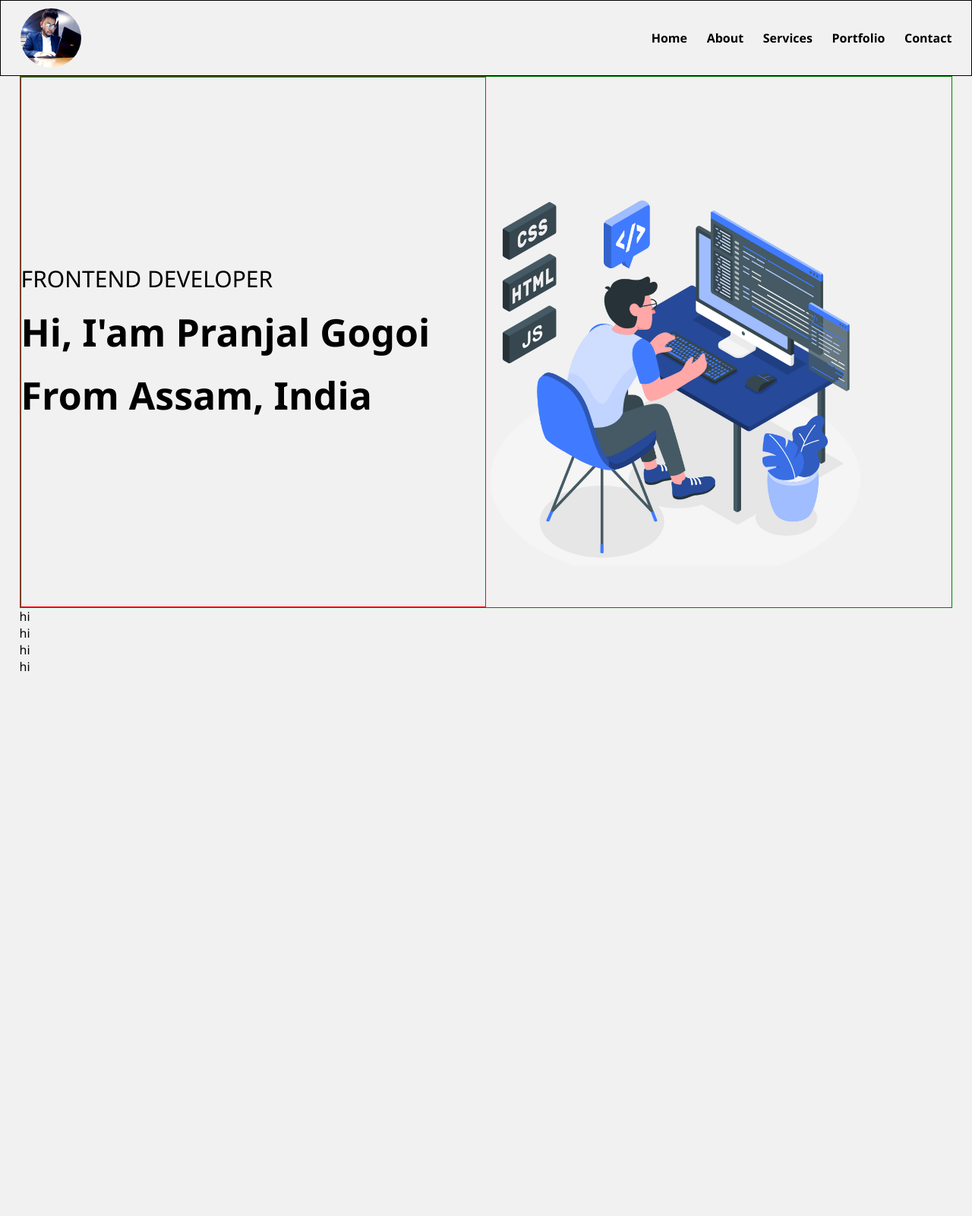
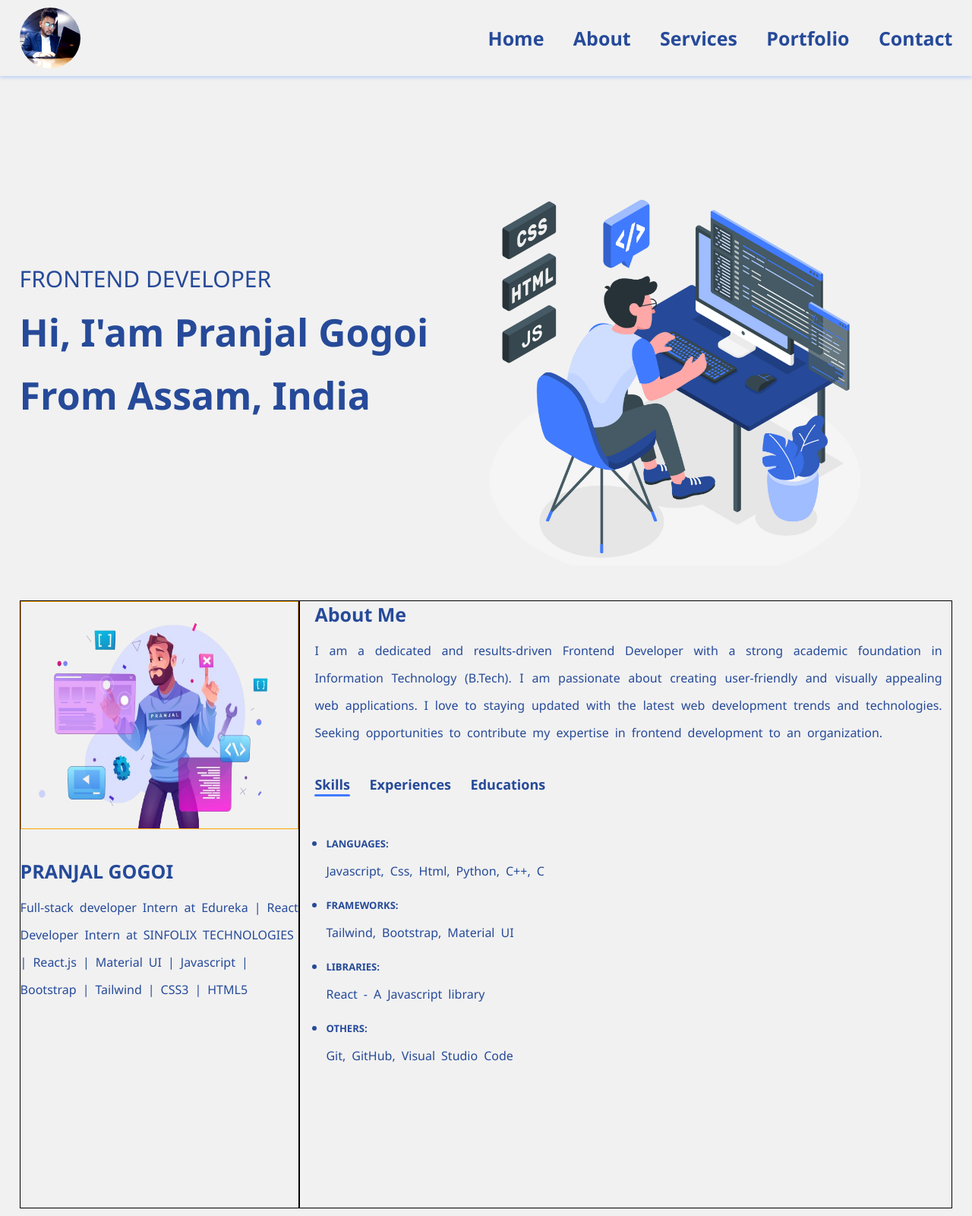
Before and after one commit to pranjalgogoi1209/portfolio-website-js, a plain HTML site: page index.html in a window 1280 px wide. Shown: the whole page at 76% size. Before the commit the page ends 888 px from the top, so only its background shows below. Drawn offline with Linux system fonts and the light colour scheme.

Commit message:
about updated

```diff
--- a/index.html
+++ b/index.html
@@ -3,7 +3,7 @@
   <head>
     <meta charset="UTF-8" />
     <meta name="viewport" content="width=device-width, initial-scale=1.0" />
-    <title>pranjal gogoi | portfolio</title>
+    <title>pranjal gogoi | portfolio website</title>
     <link rel="stylesheet" href="style.css" />
   </head>
   <body>
@@ -12,7 +12,7 @@
       <nav>
         <ul>
           <li><a href="">Home</a></li>
-          <li><a href="">About</a></li>
+          <li><a href="#about">About</a></li>
           <li><a href="">Services</a></li>
           <li><a href="">Portfolio</a></li>
           <li><a href="">Contact</a></li>
@@ -20,6 +20,7 @@
       </nav>
     </header>
     <main>
+      <!-- home section starts here -->
       <section id="home">
         <div class="home-intro">
           <p>FRONTEND DEVELOPER</p>
@@ -27,11 +28,110 @@
           <h1>From Assam, India</h1>
         </div>
       </section>
-      <p>hi</p>
-      <p>hi</p>
-      <p>hi</p>
-      <p>hi</p>
+      <!-- home section ends here -->
+
+      <!-- about section starts here -->
+      <section id="about">
+        <div class="about-image">
+          <img src="./images/about-image.png" alt="about-image" />
+          <div class="about-image-headline">
+            <h1>PRANJAL GOGOI</h1>
+            <p>
+              Full-stack developer Intern at Edureka | React Developer Intern at
+              SINFOLIX TECHNOLOGIES | React.js | Material UI | Javascript |
+              Bootstrap | Tailwind | CSS3 | HTML5
+            </p>
+          </div>
+        </div>
+        <div class="about-content">
+          <div class="about-content-head">
+            <h1>About Me</h1>
+            <p>
+              I am a dedicated and results-driven Frontend Developer with a
+              strong academic foundation in Information Technology (B.Tech). I
+              am passionate about creating user-friendly and visually appealing
+              web applications. I love to staying updated with the latest web
+              development trends and technologies. Seeking opportunities to
+              contribute my expertise in frontend development to an
+              organization.
+            </p>
+          </div>
+          <ul class="tab-links">
+            <li class="tab-link-active">Skills</li>
+            <li>Experiences</li>
+            <li>Educations</li>
+          </ul>
+          <div class="tab-content">
+            <div class="skills-content">
+              <ul>
+                <li>
+                  <strong>LANGUAGES:</strong>
+                  <p>Javascript, Css, Html, Python, C++, C</p>
+                </li>
+                <li>
+                  <strong>FRAMEWORKS:</strong>
+                  <p>Tailwind, Bootstrap, Material UI</p>
+                </li>
+                <li>
+                  <strong>LIBRARIES:</strong>
+                  <p>React - A Javascript library</p>
+                </li>
+                <li>
+                  <strong>OTHERS:</strong>
+                  <p>Git, GitHub, Visual Studio Code</p>
+                </li>
+              </ul>
+            </div>
+            <div class="experiences-content">
+              <ul>
+                <li>
+                  <strong>FULL-STACK WEB DEVELOPER INTERN AT EDUREKA</strong>
+                  <p>January 2023 - Present</p>
+                </li>
+                <li>
+                  <strong
+                    >REACT DEVELOPER INTERN AT SINFOLIX TECHNOLOGIES</strong
+                  >
+                  <p>November 2023 - Present</p>
+                </li>
+                <li>
+                  <strong>WEB DEVELOPER INTERN AT CODE ALPHA</strong>
+                  <p>October 2023 - November 2023</p>
+                </li>
+              </ul>
+            </div>
+            <div class="educations-content">
+              <ul>
+                <li>
+                  <strong
+                    >B.TECH (Information Technology), Global Group of
+                    Institutes, Amritsar, Punjab (2018 - 2022)</strong
+                  >
+                  <p>7.61 CGPA</p>
+                </li>
+                <li>
+                  <strong
+                    >HIGHER SECONDARY, Dawson Hs and M.P. School, Nagaon, Assam
+                    (2016 - 2018)</strong
+                  >
+                  <p>63.2 %</p>
+                </li>
+                <li>
+                  <strong
+                    >HIGH SCHOOL LEAVING CERTIFICATE, Shankardev Vidya Niketan,
+                    Howraghat, Assam (2003 - 2016)</strong
+                  >
+                  <p>83.5 %</p>
+                </li>
+              </ul>
+            </div>
+          </div>
+        </div>
+      </section>
+      <!-- about section ends here -->
     </main>
     <footer></footer>
+
+    <script src="index.js"></script>
   </body>
 </html>
--- /dev/null
+++ b/index.js
@@ -0,0 +1,44 @@
+// about-section links toggle
+const tabLinks = document.querySelector(".tab-links");
+
+tabLinks.addEventListener("click", e => {
+  if (e.target.tagName === "LI") {
+    e.target.classList.add("tab-link-active");
+
+    if (e.target.innerText === "Skills") {
+      e.target.nextElementSibling.classList.remove("tab-link-active");
+      e.target.nextElementSibling.nextElementSibling.classList.remove(
+        "tab-link-active"
+      );
+    } else if (e.target.innerText === "Experiences") {
+      e.target.previousElementSibling.classList.remove("tab-link-active");
+      e.target.nextElementSibling.classList.remove("tab-link-active");
+    } else {
+      e.target.previousElementSibling.classList.remove("tab-link-active");
+      e.target.previousElementSibling.previousElementSibling.classList.remove(
+        "tab-link-active"
+      );
+    }
+  }
+});
+
+// about section tab content toggle
+const tabContent = document.querySelector(".tab-content");
+
+tabLinks.addEventListener("click", e => {
+  if (e.target.tagName === "LI") {
+    if (e.target.innerText === "Skills") {
+      tabContent.querySelector(".skills-content").style.display = "block";
+      tabContent.querySelector(".educations-content").style.display = "none";
+      tabContent.querySelector(".experiences-content").style.display = "none";
+    } else if (e.target.innerText === "Experiences") {
+      tabContent.querySelector(".experiences-content").style.display = "block";
+      tabContent.querySelector(".skills-content").style.display = "none";
+      tabContent.querySelector(".educations-content").style.display = "none";
+    } else {
+      tabContent.querySelector(".educations-content").style.display = "block";
+      tabContent.querySelector(".experiences-content").style.display = "none";
+      tabContent.querySelector(".skills-content").style.display = "none";
+    }
+  }
+});
--- a/style.css
+++ b/style.css
@@ -3,22 +3,22 @@
   padding: 0;
   box-sizing: border-box;
   font-family: "Segoe UI", Tahoma, Geneva, Verdana, sans-serif;
-  overflow: hidden;
 }
 
 body {
   background-color: #f1f1f1;
+  color: #264a99;
 }
 
 /* header starts here */
 header {
   width: 100%;
   height: 100px;
-  border: 1px solid black;
   display: flex;
   justify-content: space-between;
   align-items: center;
   padding: 0 2vw 0 2vw;
+  box-shadow: 0 2px 5px rgba(64, 123, 255, 0.3);
 }
 .header-logo {
   background-image: url("./images/header-logo.png");
@@ -30,19 +30,37 @@ header {
 }
 nav ul {
   display: flex;
-  gap: 2vw;
+  gap: 3vw;
 }
 nav li {
   list-style-type: none;
 }
 nav a {
-  color: black;
+  color: #264a99;
   text-decoration: none;
   font-weight: bold;
+  font-size: 25px;
+  position: relative;
 }
+nav a::after {
+  content: "";
+  width: 0;
+  height: 3px;
+  background-color: #407bff;
+  position: absolute;
+  left: 0;
+  bottom: -4px;
+  border-radius: 5px;
+  transition: 0.5s;
+}
+nav a:hover::after {
+  width: 100%;
+}
+/* header ends here */
 
 /* main starts here */
 main {
+  margin: 10px 0 10px 0;
   width: 100%;
   padding: 0 2vw 0 2vw;
 }
@@ -51,9 +69,8 @@ main {
 #home {
   display: flex;
   justify-content: flex-start;
-  border: 1px solid green;
   width: 100%;
-  height: calc(100vh - 100px);
+  height: calc(100vh - 120px);
   background-image: url("./images/home-large-background-image.png");
   background-position: center;
   background-size: 85%;
@@ -61,7 +78,6 @@ main {
   background-attachment: fixed;
 }
 .home-intro {
-  border: 1px solid red;
   width: 50%;
   display: flex;
   flex-direction: column;
@@ -75,3 +91,109 @@ main {
 .home-intro h1 {
   font-size: 50px;
 }
+/* home section ends here */
+
+/* about section starts here */
+#about {
+  display: flex;
+  height: 100vh;
+  justify-content: space-between;
+}
+#about .about-image {
+  border: 1px solid black;
+  width: 30%;
+  display: flex;
+  flex-direction: column;
+  gap: 3vw;
+}
+
+#about .about-image img {
+  border: 1px solid orange;
+  height: 300px;
+  width: 100%;
+}
+#about .about-image-headline {
+  display: flex;
+  flex-direction: column;
+  gap: 1vw;
+}
+#about .about-image-headline p {
+  line-height: 4.5vh;
+  word-spacing: 0.3vw;
+}
+#about .about-image h1 {
+  font-size: 25px;
+}
+
+#about .about-content {
+  border: 1px solid black;
+  width: 70%;
+  padding: 0 1vw 0 1.5vw;
+  display: flex;
+  flex-direction: column;
+  gap: 3vw;
+}
+#about .about-content-head {
+  display: flex;
+  flex-direction: column;
+  gap: 1vw;
+}
+#about .about-content h1 {
+  font-size: 25px;
+}
+#about .about-content p {
+  text-align: justify;
+  line-height: 4.5vh;
+  word-spacing: 0.3vw;
+}
+#about .tab-links {
+  display: flex;
+  gap: 2vw;
+}
+#about .tab-links li {
+  list-style-type: none;
+  cursor: pointer;
+  font-weight: bold;
+  font-size: 15px;
+  position: relative;
+  font-size: 18px;
+}
+#about .tab-links li::after {
+  content: "";
+  width: 0;
+  height: 3px;
+  background-color: #407bff;
+  position: absolute;
+  left: 0;
+  bottom: -4px;
+  border-radius: 5px;
+  transition: 0.5s;
+}
+#about .tab-links .tab-link-active::after {
+  width: 100%;
+}
+#about .tab-content {
+  padding-left: 15px;
+}
+#about .skills-content {
+  display: block;
+}
+#about .skills-content strong,
+.experiences-content strong,
+.educations-content strong {
+  font-size: 13px;
+}
+#about .skills-content ul li,
+.experiences-content ul li,
+.educations-content ul li {
+  margin-top: 1vh;
+  line-height: 4.5vh;
+  word-spacing: 0.3vw;
+}
+#about .experiences-content,
+#about .educations-content {
+  display: none;
+}
+
+/* about section ends here */
+/* main ends here */
```
Also changed, not shown: images/about-image.png (added), images/home-image.png (deleted).
